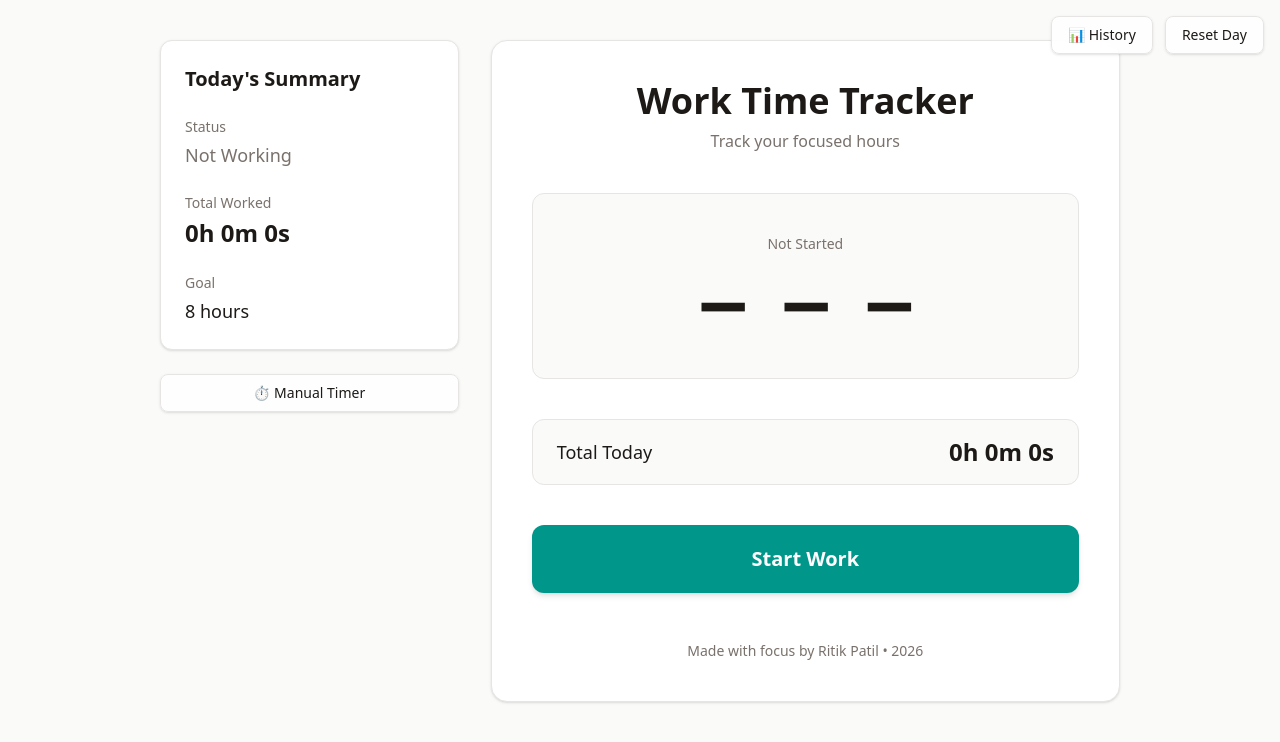
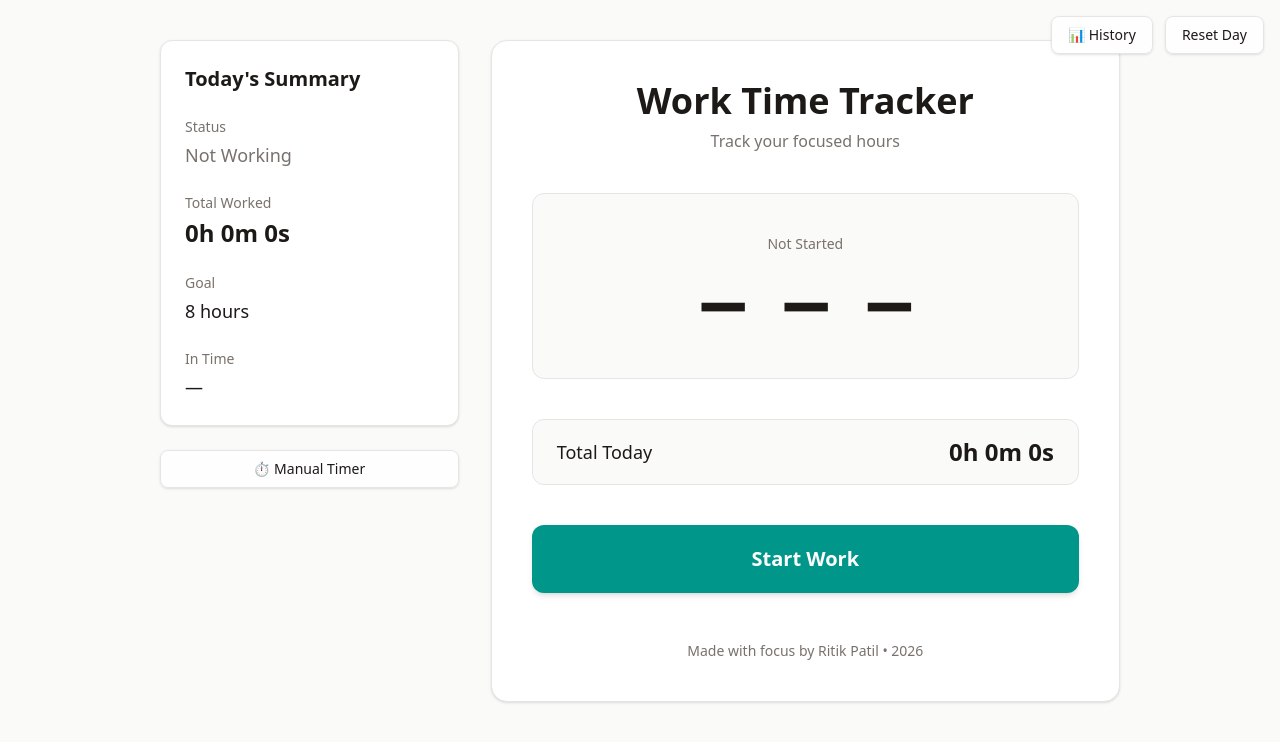
Before and after one commit to Patilritik/Office-Time-Calculator, a React (Vite) app: page / in a window 1280 px wide. Shown: the top 742 px of the page. Built offline with nearby package versions, Linux system fonts and the light colour scheme; the HTML template or start-up script is replaced by a standard one.

Commit message:
feat: add inTime and outTime tracking to session data and display in UI

```diff
--- a/src/TimeCalculator.jsx
+++ b/src/TimeCalculator.jsx
@@ -180,6 +180,8 @@ export default function TimeCalculator() {
     totalMs: newTodayTotalMs,
     date: todayKey,
     formatted: formatTime(newTodayTotalMs),
+    inTime: inTime ? new Date(inTime).toISOString() : null,
+    outTime: now ? new Date(now).toISOString() : null,
   };
 
   // Save to state + localStorage
@@ -202,11 +204,10 @@ export default function TimeCalculator() {
     setSessionAccumulatedMs(accumulated);
     setLiveMs(accumulated);
     setIsOnBreak(true);
-    setInTime(null);
+    // Do NOT clear inTime here; keep the original inTime
   };
 
   const handleResume = () => {
-    setInTime(Date.now());
     setIsOnBreak(false);
   };
 
@@ -283,6 +284,17 @@ export default function TimeCalculator() {
                 <div>
                   <p className="text-sm text-stone-500 dark:text-stone-400">Goal</p>
                   <p className="text-lg font-medium mt-1">8 hours</p>
+                </div>
+                 <div>
+                  <p className="text-sm text-stone-500 dark:text-stone-400">In Time</p>
+                  <p className="text-lg font-medium mt-1">
+                    {inTime ? new Date(inTime).toLocaleTimeString("en-US", {
+                      hour: "2-digit",
+                      minute: "2-digit",
+                      second: "2-digit",
+                      hour12: true,
+                    }) : "—"}
+                  </p>
                 </div>
               </div>
             </div>
@@ -431,6 +443,26 @@ export default function TimeCalculator() {
                       <div className="text-2xl font-bold font-mono text-teal-600 dark:text-teal-400">
                         {entry.formatted}
                       </div>
+                      <div className="flex flex-col gap-1 text-right min-w-[120px]">
+                        <div className="text-xs text-stone-500 dark:text-stone-400">In Time</div>
+                        <div className="font-mono text-sm font-medium">
+                          {entry.inTime ? new Date(entry.inTime).toLocaleTimeString("en-US", {
+                            hour: "2-digit",
+                            minute: "2-digit",
+                            second: "2-digit",
+                            hour12: true,
+                          }) : "—"}
+                        </div>
+                        <div className="text-xs text-stone-500 dark:text-stone-400 mt-2">Out Time</div>
+                        <div className="font-mono text-sm font-medium">
+                          {entry.outTime ? new Date(entry.outTime).toLocaleTimeString("en-US", {
+                            hour: "2-digit",
+                            minute: "2-digit",
+                            second: "2-digit",
+                            hour12: true,
+                          }) : "—"}
+                        </div>
+                      </div>
                     </div>
                   ))}
               </div>
```
